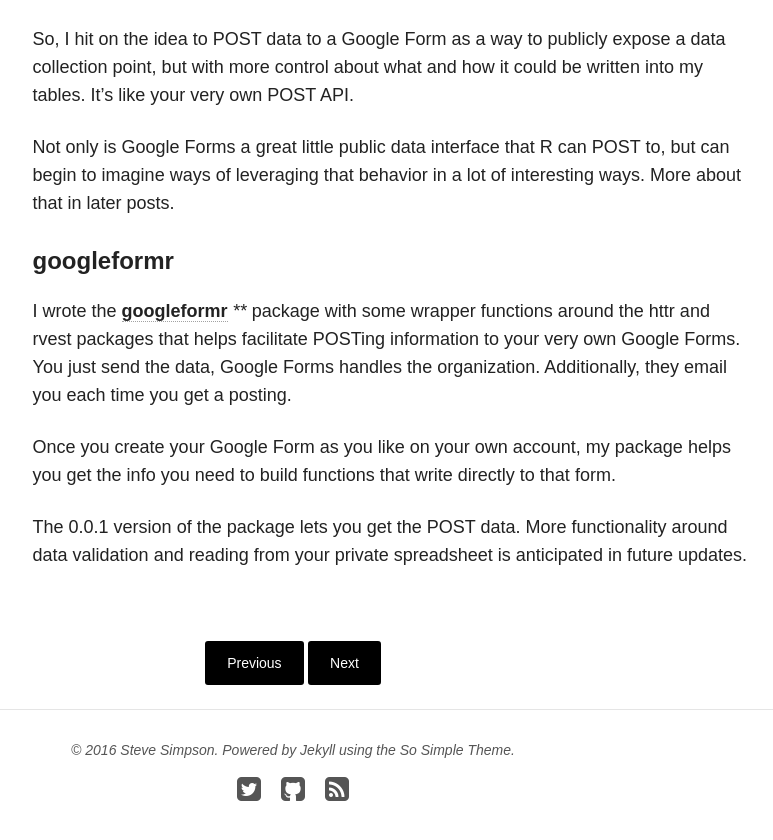
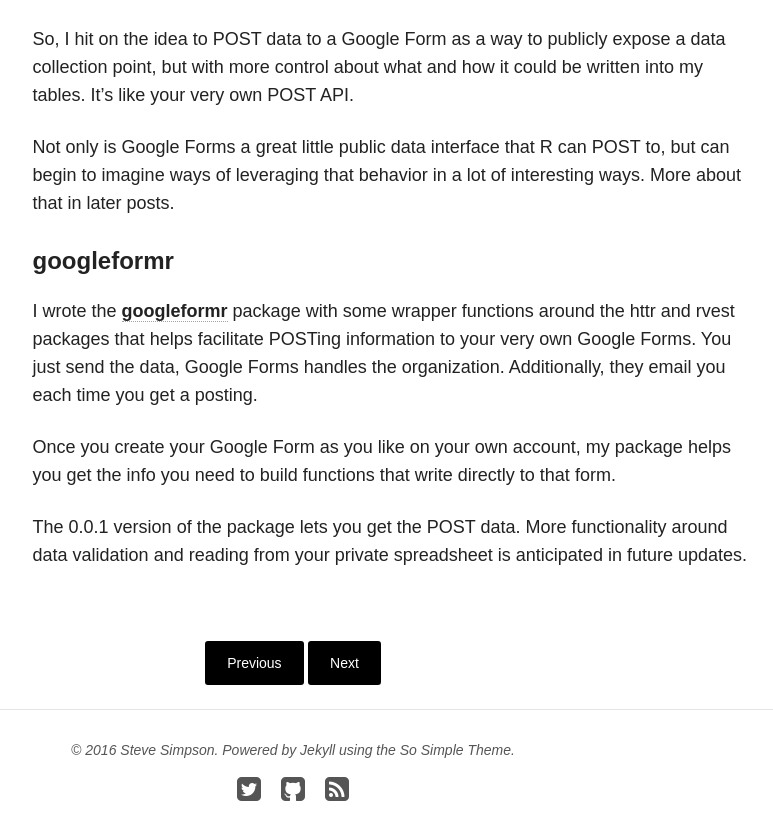
Before and after one commit to data-steve/data-steve.github.io, a Jekyll site: the page built from _posts/blog/2015-11-23-googleformr-safe-easy-free.md, in a window 1280 px wide and 900 px high, scrolled down 1729 px. Shown: the top 840 px of the window, without its empty margins (347-1120 px from the left). Built offline with Jekyll 4.4.1, drawn with Linux system fonts in a browser that asks for light colours; nearby versions of some CDN libraries.

Commit message:
fix typo

```diff
--- a/_posts/blog/2015-11-23-googleformr-safe-easy-free.md
+++ b/_posts/blog/2015-11-23-googleformr-safe-easy-free.md
@@ -67,7 +67,7 @@
 #### googleformr
 
 I wrote the
-[**googleformr**](https://github.com/data-steve/googleformr) ****
+[**googleformr**](https://github.com/data-steve/googleformr)
 package with some wrapper functions around the httr and rvest packages
 that helps facilitate POSTing information to your very own Google Forms.
 You just send the data, Google Forms handles the organization.
```
